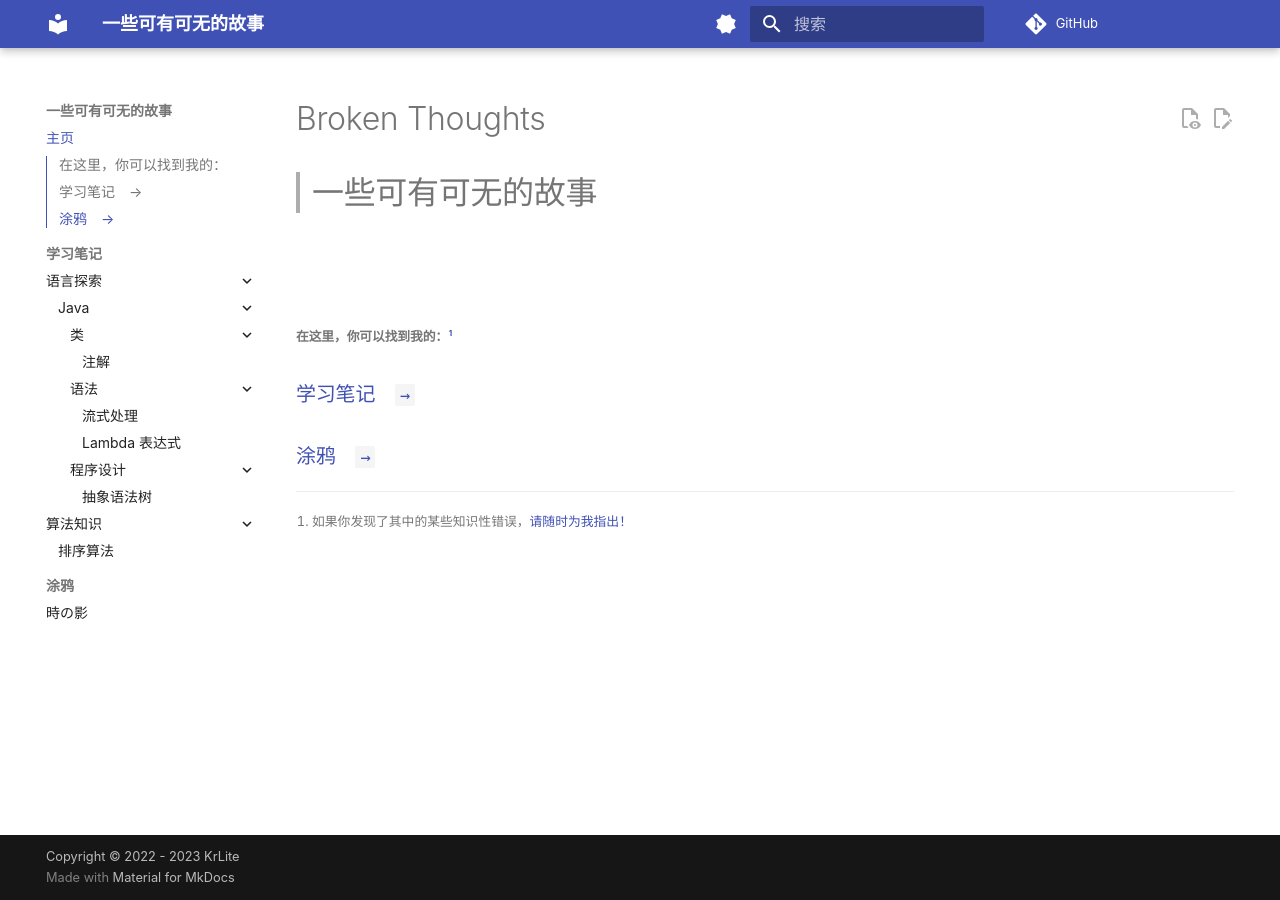
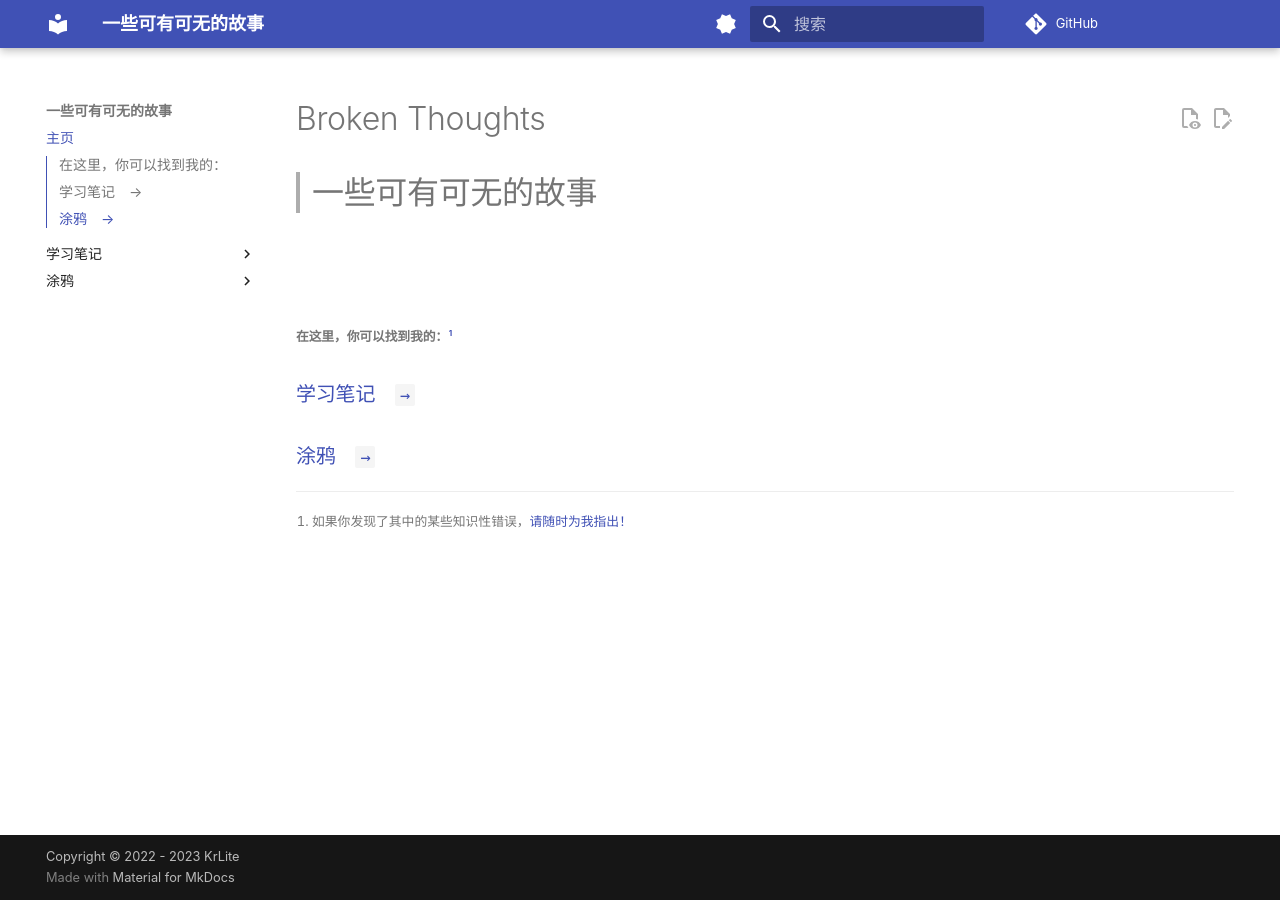
Before and after one commit to KrLite/BrokenThoughts, an MkDocs documentation site: the page built from docs/index.md, in a window 1280 px wide. Built offline with MkDocs 1.6.1 and Material for MkDocs 9.7.7, drawn with Linux system fonts in a browser that asks for light colours; some web fonts are replaced; comment, search, counter and statistics services are not loaded.

Commit message:
Update mkdocs.yml

```diff
--- a/mkdocs.yml
+++ b/mkdocs.yml
@@ -56,16 +56,16 @@ theme:
     - content.tabs.link
     - content.tooltips
     # - header.autohide
-    - navigation.expand
-    - navigation.footer
-    - navigation.indexes
+    # - navigation.expand
+    # - navigation.footer
+    # - navigation.indexes
     # - navigation.instant
     # - navigation.prune
-    - navigation.sections
+    # - navigation.sections
     # - navigation.tabs
     # - navigation.tabs.sticky
-    - navigation.top
-    - navigation.tracking
+    # - navigation.top
+    # - navigation.tracking
     - search.highlight
     - search.share
     - search.suggest
```
